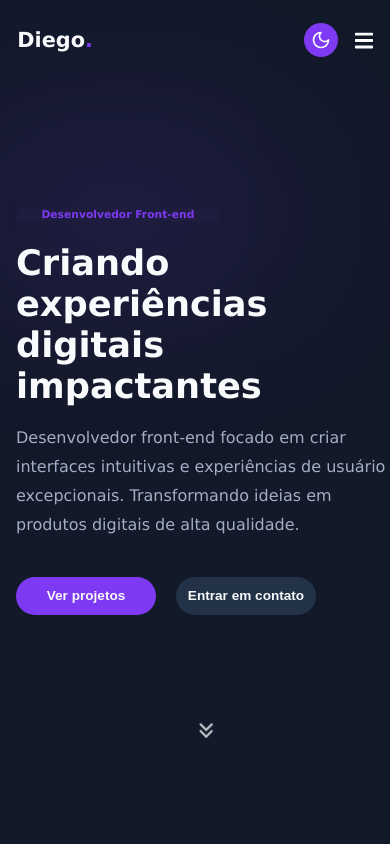
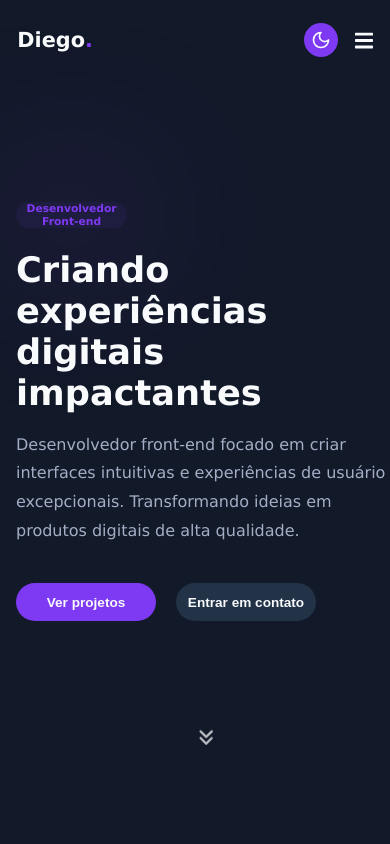
Before and after one commit to diegoramosds/projeto-portfolio, a React (Vite) app in the folder projeto-portfolio/: page / in a window 390 px wide. Shown: the top 844 px of the page. Built offline with nearby package versions, Linux system fonts and the light colour scheme.

Commit message:
Ajustando estilos

```diff
--- a/projeto-portfolio/src/pages/Home/Home.css
+++ b/projeto-portfolio/src/pages/Home/Home.css
@@ -22,7 +22,7 @@
 }
 .text-container h6 {
   width: 25%;
-  animation: pulse 5s infinite linear;
+    animation: pulse-shadow 4s ease-in-out infinite;
 }
 .text-container h1 {
   font-size: 4em;
@@ -32,17 +32,16 @@
   width: 90%;
 }
 
-@keyframes pulse {
-  0% {
-    box-shadow: 0 0 100px 10px var(--box-shadow);
+@keyframes pulse-shadow {
+  0%, 100% {
+    box-shadow: 0 0 130px 20px var(--box-shadow);
   }
   50% {
-    box-shadow: 0 0 230px 80px var(--box-shadow);
-  }
-  100% {
-    box-shadow: 0 0 100px 10px var(--box-shadow);
+    box-shadow: 0 0 180px 30px var(--box-shadow);
   }
 }
+
+
 .button-container {
   display: flex;
   gap: 20px;
@@ -123,7 +122,6 @@
     margin-top: 2em;
     font-weight: bold;
   }
-
 }
 
 @media screen and (min-width: 321px) and (max-width: 766px) {
@@ -137,7 +135,7 @@
     margin-top: 7em;
   }
   .text-container h6 {
-    width: 55%;
+    min-width: 30%;
     margin-bottom: 1em;
   }
   .text-container h1 {
```
